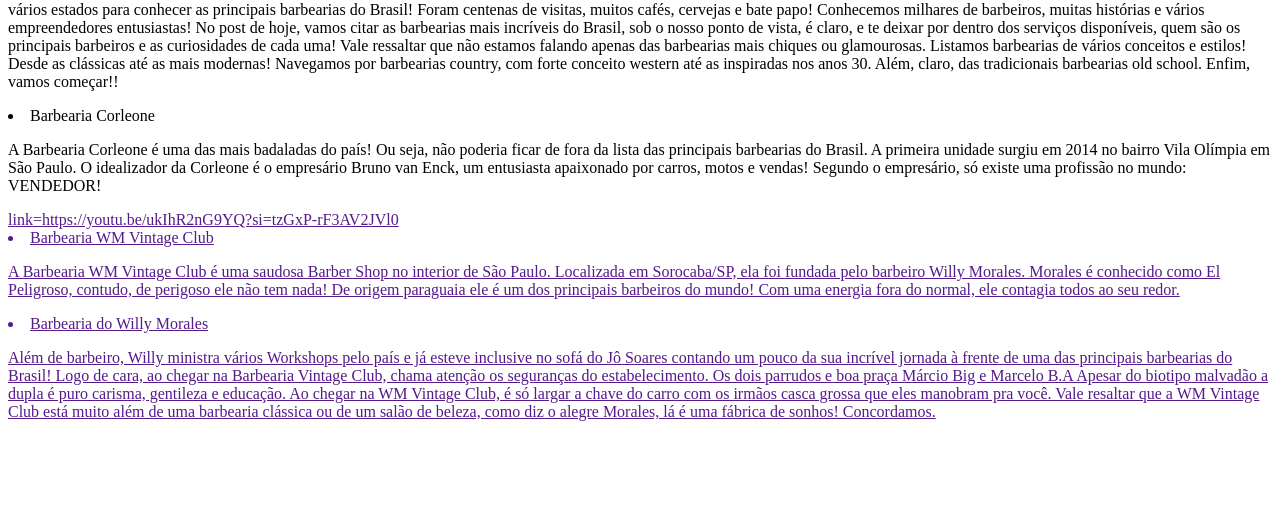
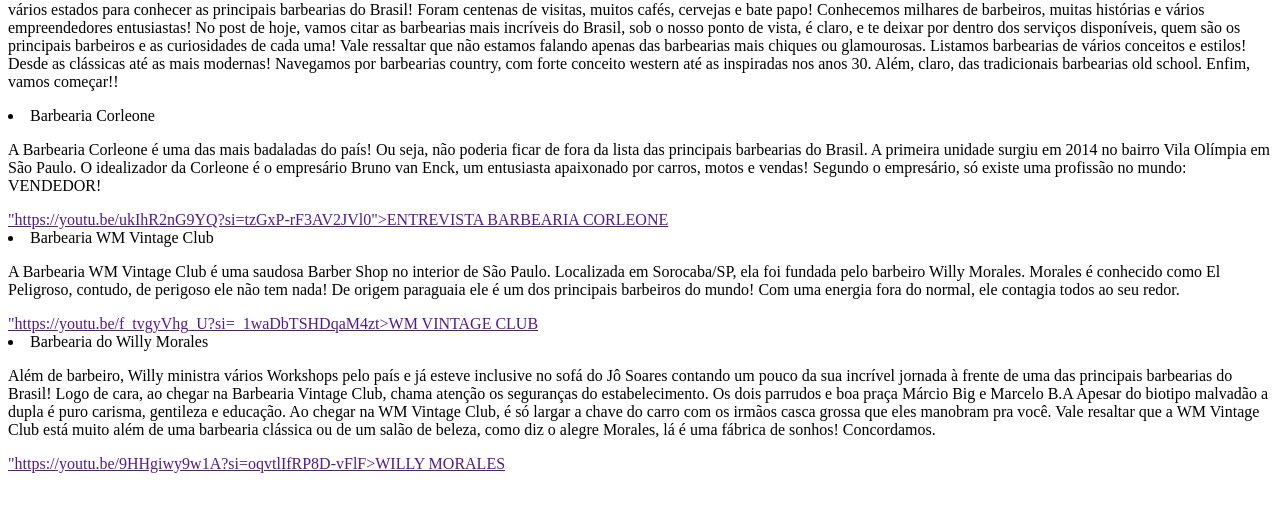
Before and after one commit to kayoobs/prova3trimestre-kayo, a plain HTML site: page index.html in a window 1280 px wide. Shown: the part 79-590 px from the top of the page. Drawn offline with Linux system fonts and the light colour scheme.

Commit message:
Update index.html

```diff
--- a/index.html
+++ b/index.html
@@ -19,13 +19,18 @@ Enfim, vamos começar!!</p>
     <p>A Barbearia Corleone é uma das mais badaladas do país! Ou seja, não poderia ficar de fora da lista das principais barbearias do Brasil.
         A primeira unidade surgiu em 2014 no bairro Vila Olímpia em São Paulo. O idealizador da Corleone é o empresário Bruno van Enck,
         um entusiasta apaixonado por carros, motos e vendas! Segundo o empresário, só existe uma profissão no mundo: VENDEDOR!</p>
-    <a href>link=https://youtu.be/ukIhR2nG9YQ?si=tzGxP-rF3AV2JVl0<a href/>
+    <header>
+        <a href=>"https://youtu.be/ukIhR2nG9YQ?si=tzGxP-rF3AV2JVl0">ENTREVISTA BARBEARIA CORLEONE</a>
+    </header>
     <li>Barbearia WM Vintage Club</li>
     <p>A Barbearia WM Vintage Club é uma saudosa Barber Shop no interior de São Paulo. Localizada em Sorocaba/SP,
         ela foi fundada pelo barbeiro Willy Morales.
 Morales é conhecido como El Peligroso, contudo,
 de perigoso ele não tem nada! De origem paraguaia ele é um dos principais barbeiros do mundo!
 Com uma energia fora do normal, ele contagia todos ao seu redor.</p>
+    <header>
+        <a href=>"https://youtu.be/f_tvgyVhg_U?si=_1waDbTSHDqaM4zt>WM VINTAGE CLUB</a>
+    </header>
     <li>Barbearia do Willy Morales</li>
     <p>Além de barbeiro, Willy ministra vários Workshops pelo país
     e já esteve inclusive no sofá do Jô Soares contando um pouco da sua incrível jornada à frente de uma das principais barbearias do Brasil!
@@ -34,5 +39,8 @@ Apesar do biotipo malvadão a dupla é puro carisma, gentileza e educação. Ao
 é só largar a chave do carro com os irmãos casca grossa que eles manobram pra você.
 Vale resaltar que a WM Vintage Club está muito além de uma barbearia clássica ou de um salão de beleza,
 como diz o alegre Morales, lá é uma fábrica de sonhos! Concordamos.</p>
+    <header>
+        <a href=>"https://youtu.be/9HHgiwy9w1A?si=oqvtlIfRP8D-vFlF>WILLY MORALES</a>
+    </header>
 </body>
 </html>
```
